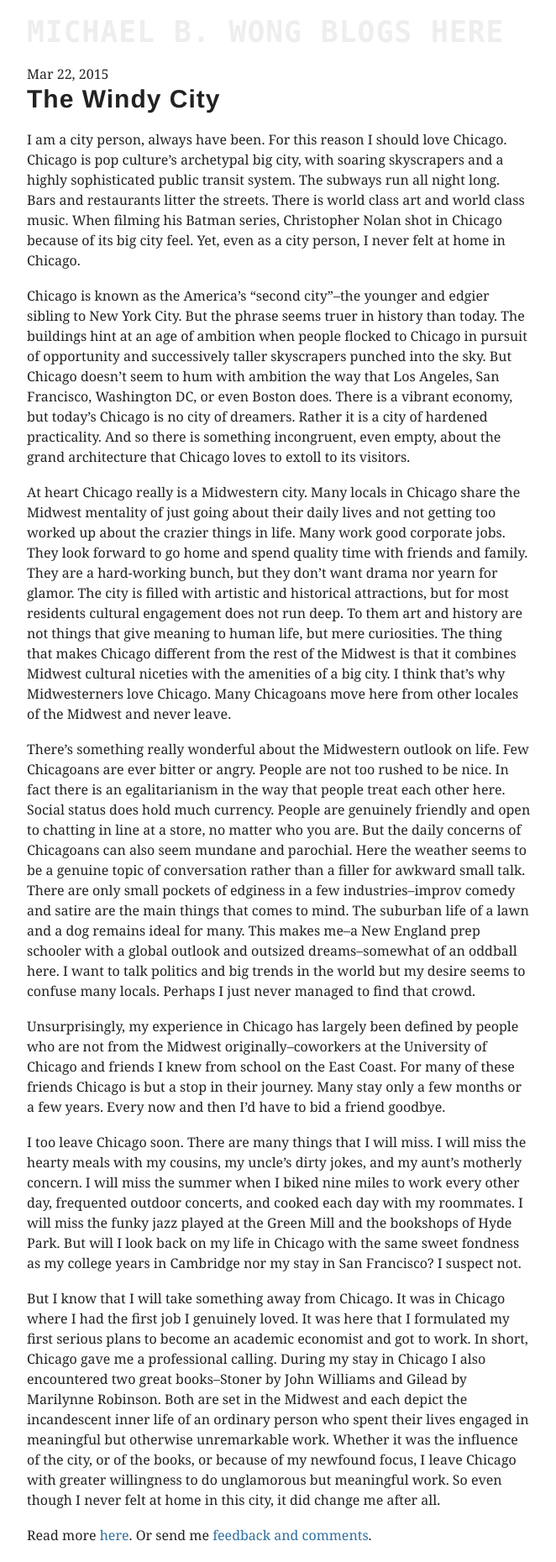
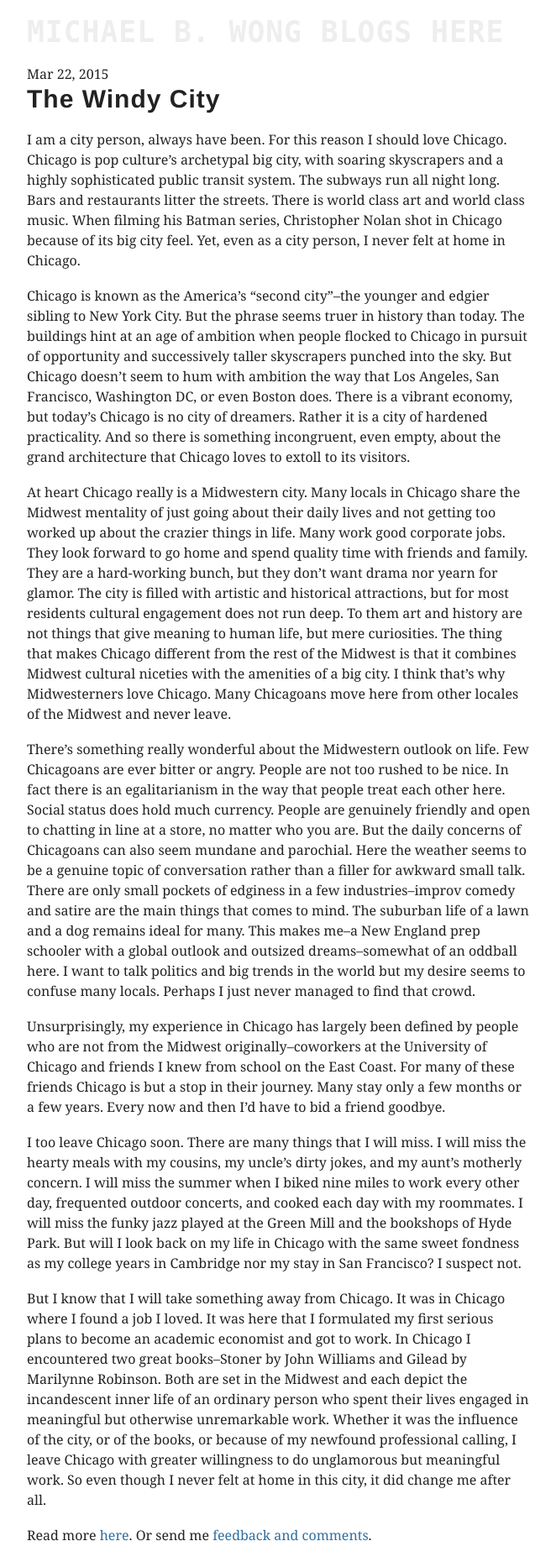
Before and after one commit to mbwong/mbwong.github.com, a Jekyll site: the page built from _posts/2015-03-22-chicago.md, in a window 1280 px wide. Shown: the whole page at 84% size, without its empty margins (308-970 px from the left). Built offline with Jekyll 4.4.1, drawn with Linux system fonts in a browser that asks for light colours.

Commit message:
Update 2015-03-22-chicago.md

```diff
--- a/_posts/2015-03-22-chicago.md
+++ b/_posts/2015-03-22-chicago.md
@@ -18,4 +18,4 @@
 
 I too leave Chicago soon. There are many things that I will miss. I will miss the hearty meals with my cousins, my uncle's dirty jokes, and my aunt's motherly concern. I will miss the summer when I biked nine miles to work every other day, frequented outdoor concerts, and cooked each day with my roommates. I will miss the funky jazz played at the Green Mill and the bookshops of Hyde Park. But will I look back on my life in Chicago with the same sweet fondness as my college years in Cambridge nor my stay in San Francisco? I suspect not.
 
-But I know that I will take something away from Chicago. It was in Chicago where I had the first job I genuinely loved. It was here that I formulated my first serious plans to become an academic economist and got to work. In short, Chicago gave me a professional calling. During my stay in Chicago I also encountered two great books--Stoner by John Williams and Gilead by Marilynne Robinson. Both are set in the Midwest and each depict the incandescent inner life of an ordinary person who spent their lives engaged in meaningful but otherwise unremarkable work. Whether it was the influence of the city, or of the books, or because of my newfound focus, I leave Chicago with greater willingness to do unglamorous but meaningful work. So even though I never felt at home in this city, it did change me after all.
+But I know that I will take something away from Chicago. It was in Chicago where I found a job I loved. It was here that I formulated my first serious plans to become an academic economist and got to work. In Chicago I encountered two great books--Stoner by John Williams and Gilead by Marilynne Robinson. Both are set in the Midwest and each depict the incandescent inner life of an ordinary person who spent their lives engaged in meaningful but otherwise unremarkable work. Whether it was the influence of the city, or of the books, or because of my newfound professional calling, I leave Chicago with greater willingness to do unglamorous but meaningful work. So even though I never felt at home in this city, it did change me after all.
```
